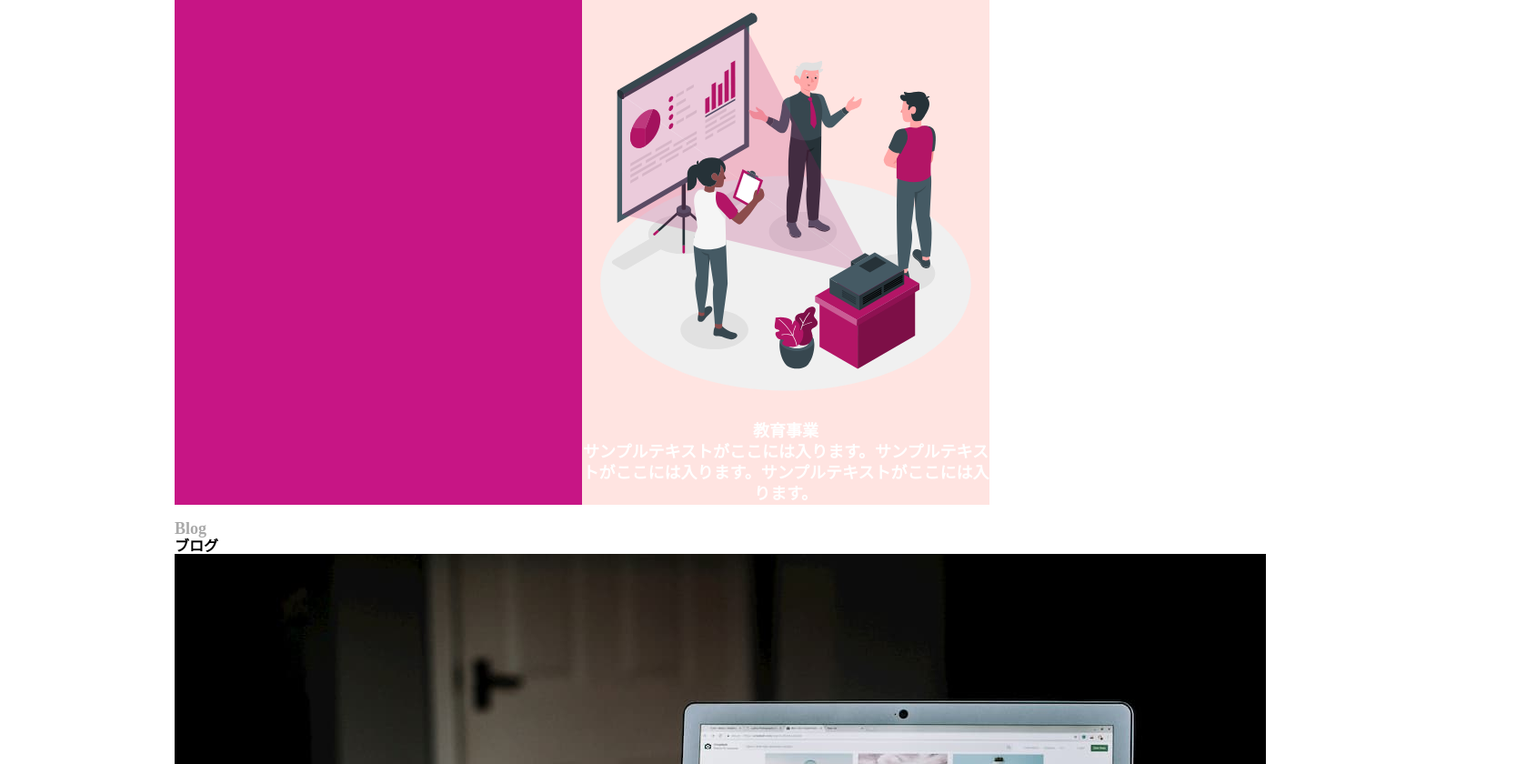
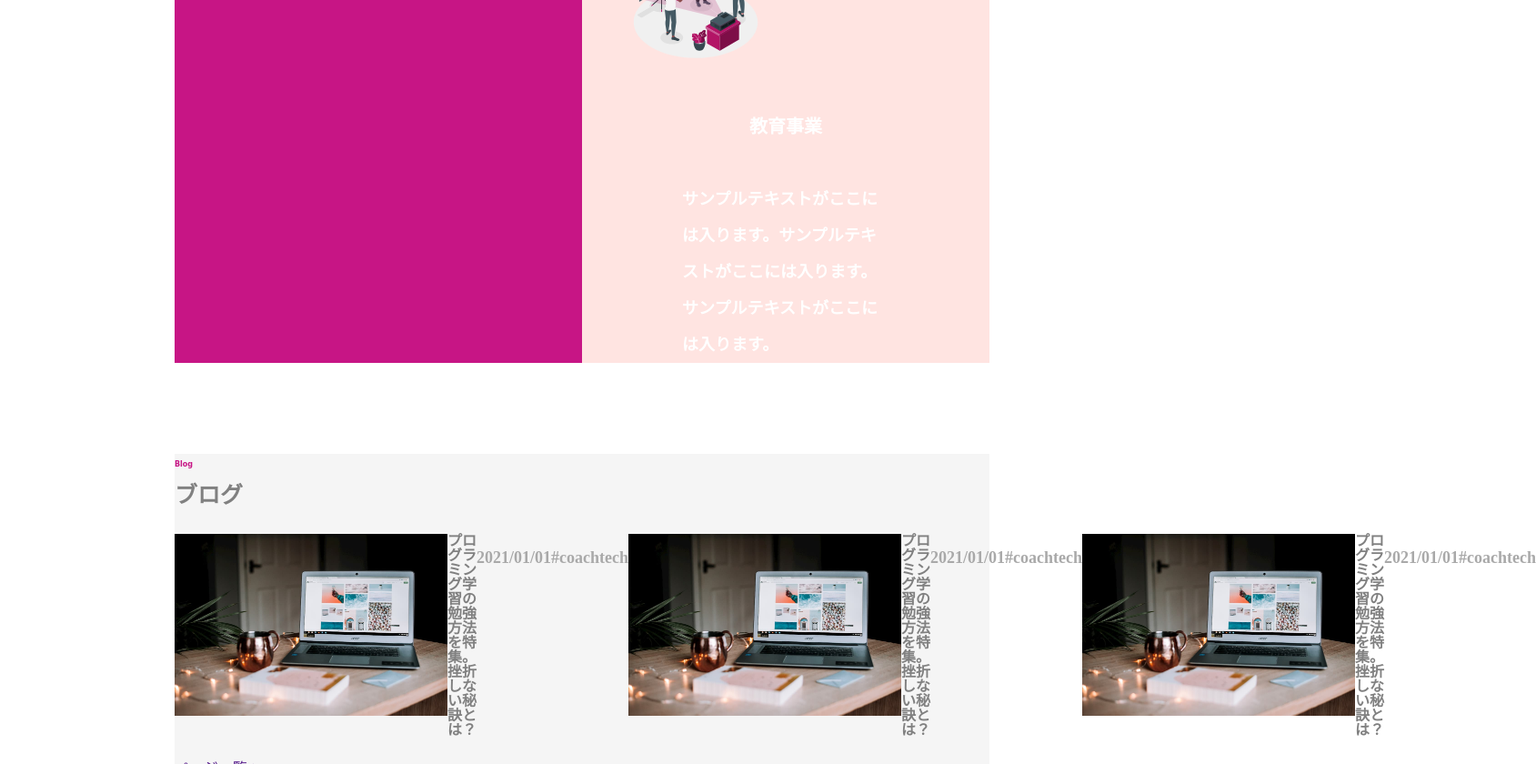
Before and after one commit to mariko-kishi/coachtech_20220528, a plain HTML site: page index.html in a window 1280 px wide. Shown: the part 2211-3051 px from the top of the page at 91% size, 1689 px wide, since content can reach past the window. Drawn offline with Linux system fonts and the light colour scheme.

Commit message:
13th commit

```diff
--- a/css/style.css
+++ b/css/style.css
@@ -187,7 +187,16 @@ p{
 .service_block{
   display:flex;
 }
+.service_img{
+  display: flex;
+  width: 250px;
+  height: 150px;
+  margin-bottom: 50px;
+  margin-right: 210px;
+}
 .service_block_left{
+  padding: 0 auto;
+  text-align: center;
   width: 50%;
   background-color: #c71585;
 }
@@ -202,12 +211,17 @@ p{
 }
 .service_text{
 color: #ffffff;
-text-align: center;
+text-align: start;
+line-height: 40px;
+padding-left: 110px;
+padding-right: 110px;
 }
-.span{
+p span{
   display: block;
+  text-align: center;
   margin-left: auto;
   margin-right: auto;
+  font-size: 20px;
 }
 .block_top{
   background-color: #DB7093;
@@ -215,3 +229,36 @@ text-align: center;
 .block_bottom{
   background-color: #FFE4E1;
 }
+/* serviceここまで */
+/* blogここから */
+.blog{
+  height: 60%;
+  margin-top: 100px;
+  background-color: #F5F5F5;
+}
+.blog_card{
+  display: flex;
+  justify-content: space-around;
+}
+.blog_img{
+  width: 300px;
+  height: 200px;
+  margin-bottom: 50px;
+}
+.common_sub_title_blog{
+  text-align: left;
+  margin-bottom: 10px;
+  font-family: 'Macondo', cursive;
+  font-size: 8px;
+  color: #c71585;
+}
+.common_ttl_blog{
+  text-align: left;
+  color: #808080;
+  margin-bottom: 30px;
+  font-size: 25px;
+}
+.blog_card_ttl{
+  width: 35%;
+  color: #808080;
+}
--- a/index.html
+++ b/index.html
@@ -123,8 +123,9 @@
           </div>
           <!-- blogここから -->
         <div class="blog">
-          <p class="common_sub_title">Blog</p>
-          <h2>ブログ</h2>
+          <p class="common_sub_title_blog">Blog</p>
+          <h2 class="common_ttl_blog">ブログ</h2>
+            <div class="blog_card">
               <img class="blog_img" src="img/blog__first.jpg">
               <h3 class="blog_card_ttl">プログラミング学習の勉強方法を特集。挫折しない秘訣とは？</h3>
               <p class="blog_card_date">2021/01/01</p>
@@ -139,7 +140,7 @@
               <h3 class="blog_card_ttl">プログラミング学習の勉強方法を特集。挫折しない秘訣とは？</h3>
               <p class="blog_card_date">2021/01/01</p>
               <p class="blog_card_tag">#coachtech</p>
-
+            </div>
           <a href="" class="tothe_listpage_btn">ページ一覧へ</a>
         </div>
         <!-- companyここから -->
```
Lines whose indentation alone changed are shown as unchanged.
